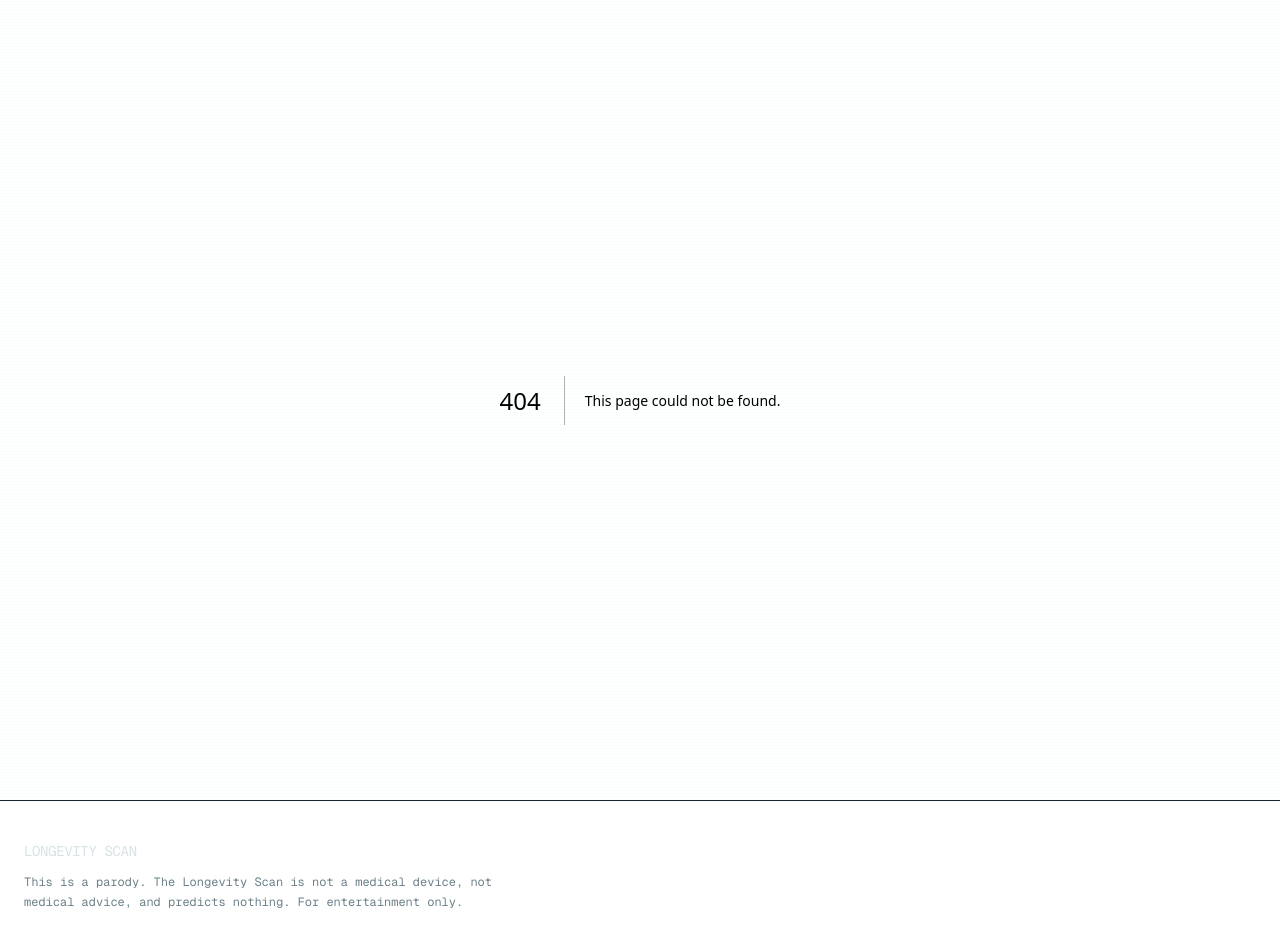
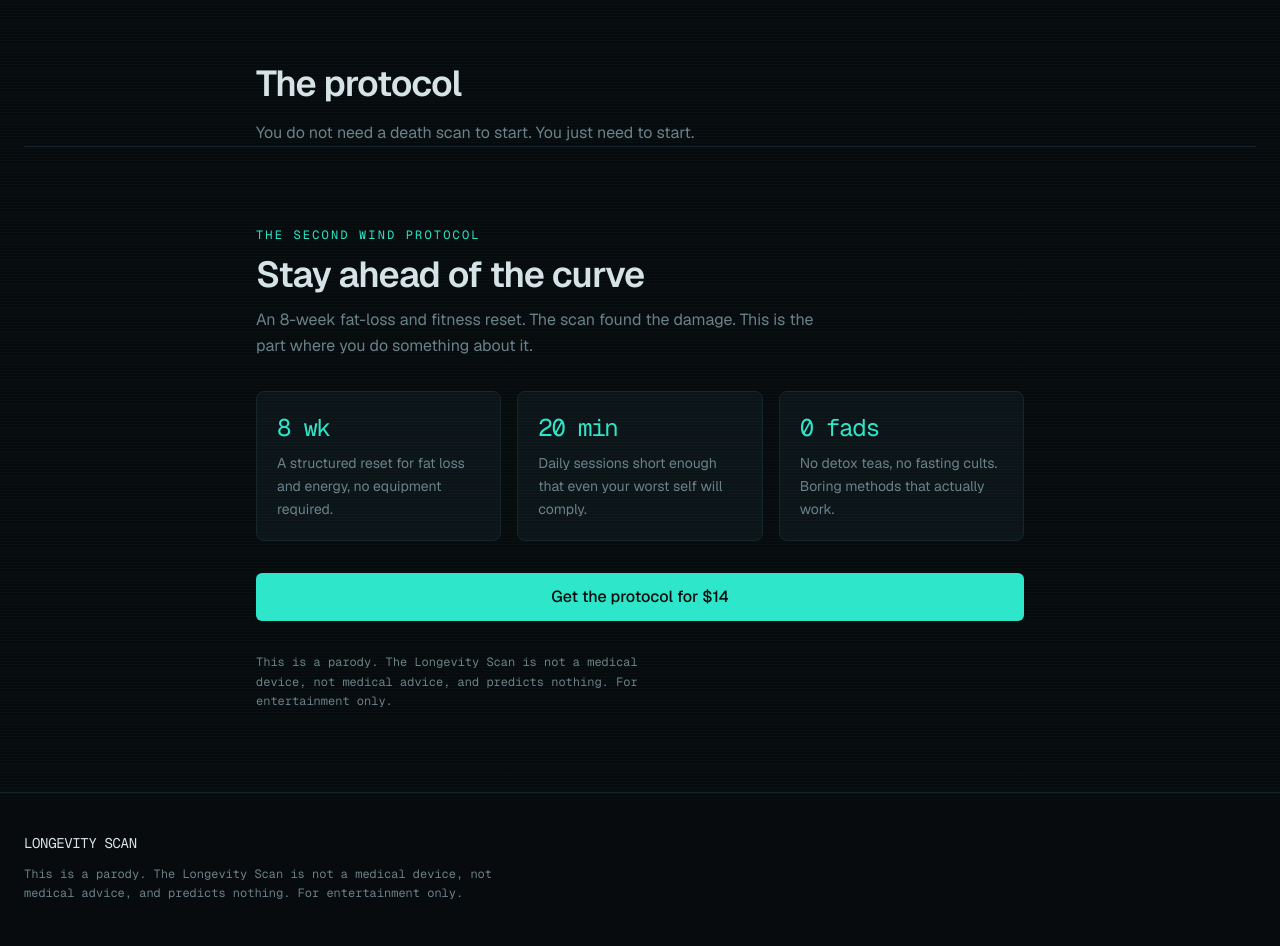
Before and after one commit to maxcolrosa/deathscanner, a Next.js app: page /guide in a window 1280 px wide. Before the commit this address had no page. Shown: the top 946 px of the page. Built offline with nearby package versions, Linux system fonts and the light colour scheme.

Commit message:
feat: standalone guide page

```diff
--- /dev/null
+++ b/app/guide/page.tsx
@@ -0,0 +1,17 @@
+import { GuidePitch } from "@/components/guide-pitch";
+
+export default function GuidePage() {
+  return (
+    <main className="px-6 pt-16">
+      <div className="mx-auto max-w-3xl">
+        <h1 className="text-4xl font-semibold tracking-tight text-monitor-fg">
+          The protocol
+        </h1>
+        <p className="mt-4 max-w-[55ch] text-base leading-relaxed text-monitor-muted">
+          You do not need a death scan to start. You just need to start.
+        </p>
+      </div>
+      <GuidePitch recoverableYears={0} />
+    </main>
+  );
+}
```
